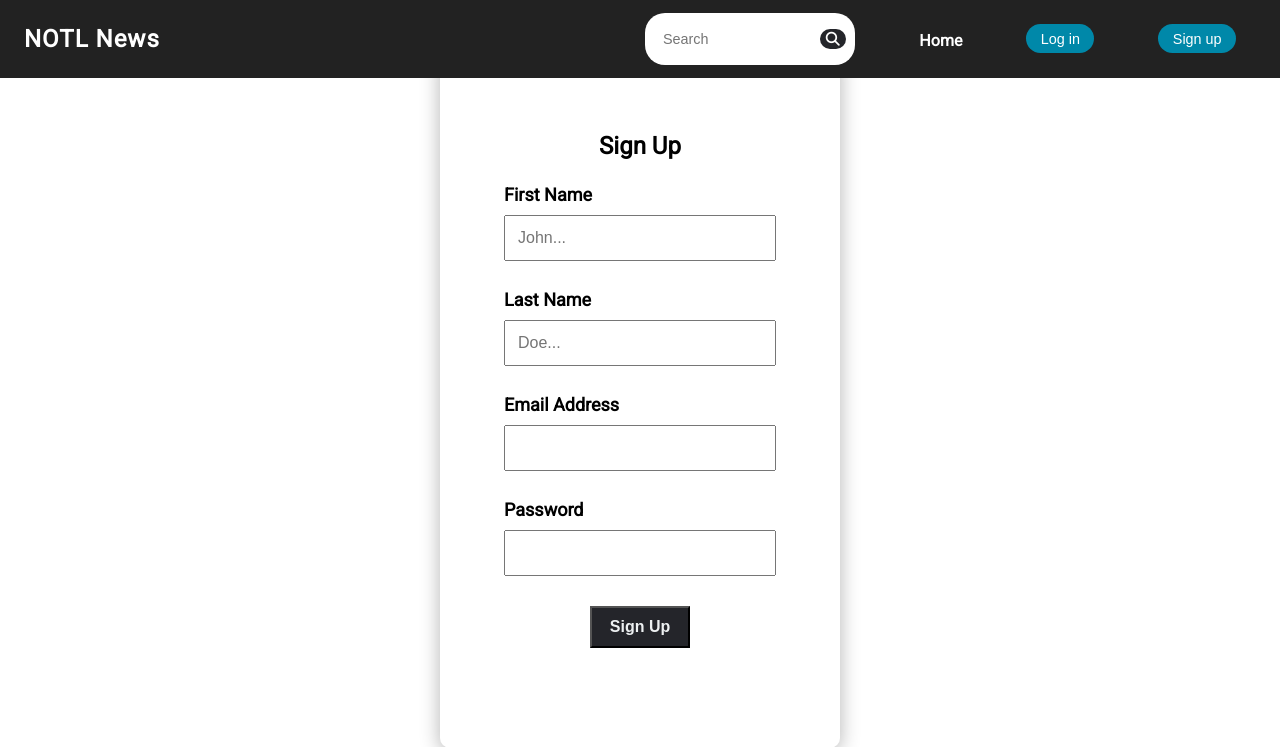
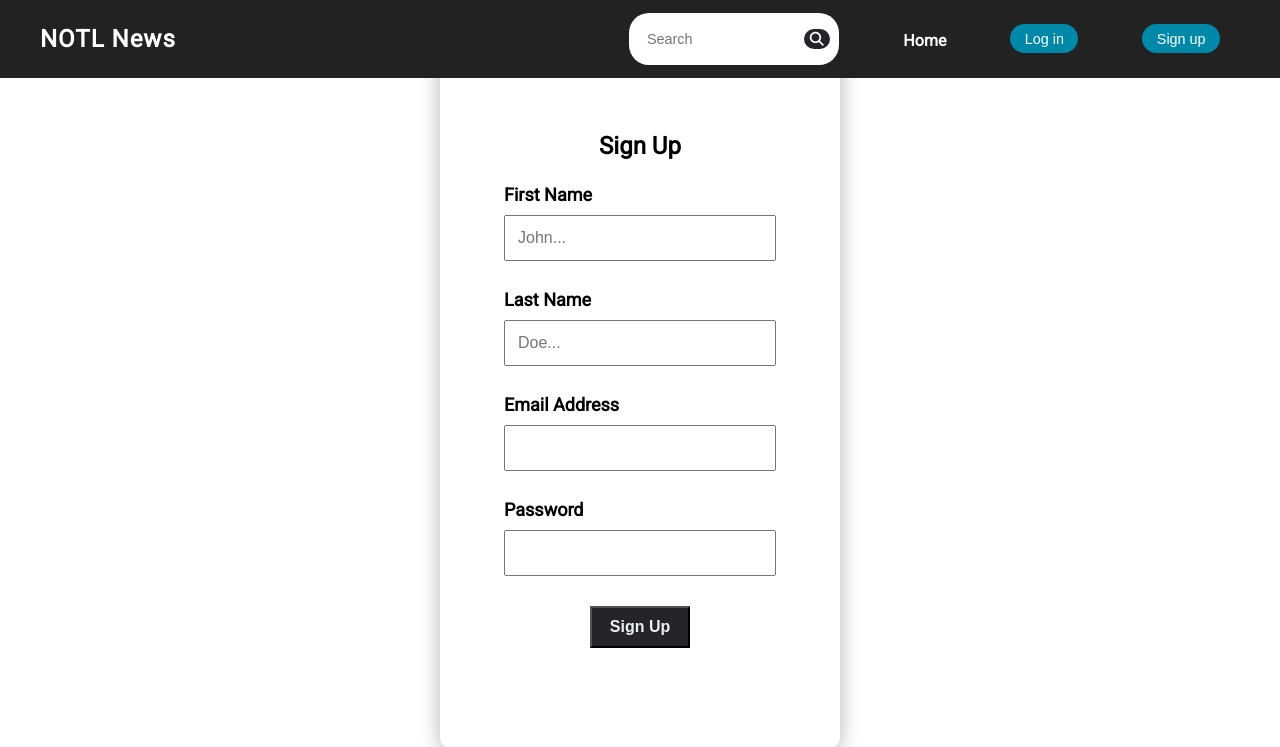
Before and after one commit to yorozc/News-Aggregator, a Flask app: page /signup in a window 1280 px wide. Shown: the top 747 px of the page. Run offline with Flask 3, Linux system fonts and the light colour scheme.

Commit message:
changed some header styling, changed rss feeds

```diff
--- a/website/settings.py
+++ b/website/settings.py
@@ -84,7 +84,6 @@ def change_password():
                 return redirect(url_for("settings.user_settings"))
 
             elif check_password_hash(curr_psswd_in_db, edited_psswd):
-
                 flash("You are already using that password!", category='error')
                 return redirect(url_for("settings.user_settings"))
 
@@ -98,7 +97,7 @@ def change_password():
             flash('Password successfully changed!', category='success')
 
 
-        except EXCEPTION as e:
+        except Exception as e:
             flash(f"Password could not be updated!\nError: {e}", category='error')
 
     return redirect(url_for("settings.user_settings"))
--- a/website/static/styles.css
+++ b/website/static/styles.css
@@ -18,16 +18,25 @@ li, a, button {
 }
 
 header {
-  display: flex;
-  align-items: center;
-  justify-content: space-between;
+  display: block;
   background-color: #222;
-  padding: 0.8rem 1.5rem;
+  padding: 0.8rem 0;
   color: white;
   font-family: "Roboto", sans-serif;
   position: sticky;
   top: 0;
   z-index: 1000;
+}
+
+.header-inner {
+  display: flex;
+  align-items: center;
+  justify-content: space-between;
+  gap: 1rem;
+  max-width: 1200px;
+  padding-top: 0;
+  padding-bottom: 0;
+  margin: 0 auto;
 }
 
 #news-name {
@@ -429,6 +438,7 @@ input[type=submit] {
   align-items: center;
   justify-content: space-between;
   margin-bottom: 0.6rem;
+  padding: 1rem;
 }
 .debrief-header h2 {
   margin: 0;
--- a/website/static/styles.scss
+++ b/website/static/styles.scss
@@ -24,16 +24,25 @@ li, a, button{
 }
 
 header {
-  display: flex;
-  align-items: center;
-  justify-content: space-between;
+  display: block;
   background-color: #222;
-  padding: 0.8rem 1.5rem;
+  padding: 0.8rem 0;
   color: white;
   font-family: 'Roboto', sans-serif;
   position: sticky;
   top: 0;
   z-index: 1000;
+}
+
+.header-inner{
+  display: flex;
+  align-items: center;
+  justify-content: space-between;
+  gap: 1rem;
+  max-width: 1200px;
+  padding-top: 0;
+  padding-bottom: 0;
+  margin: 0 auto;
 }
 
 
@@ -452,6 +461,7 @@ input[type=submit]{
   align-items: center;
   justify-content: space-between;
   margin-bottom: .6rem;
+  padding: 1rem;
 
   h2 {
     margin: 0;
--- a/website/templates/base.html
+++ b/website/templates/base.html
@@ -16,6 +16,7 @@
 </head>
 <body>
     <header>
+        <div class="header-inner">
             <p id="news-name">NOTL News</p>
             <i class="fa-solid fa-bars menu-toggle" aria-label="Menu" role="button" tabindex="0"></i>
             {% if current_user.is_authenticated %}
@@ -64,6 +65,7 @@
                 </nav>
 
             {% endif %}
+        </div>
     </header>
     {% with messages = get_flashed_messages(with_categories=true)%}
         {% if messages %}
```
Also changed, not shown: website/rss_feeds.py (+3 -4 lines), 1 other file. Lines whose indentation alone changed are shown as unchanged.
